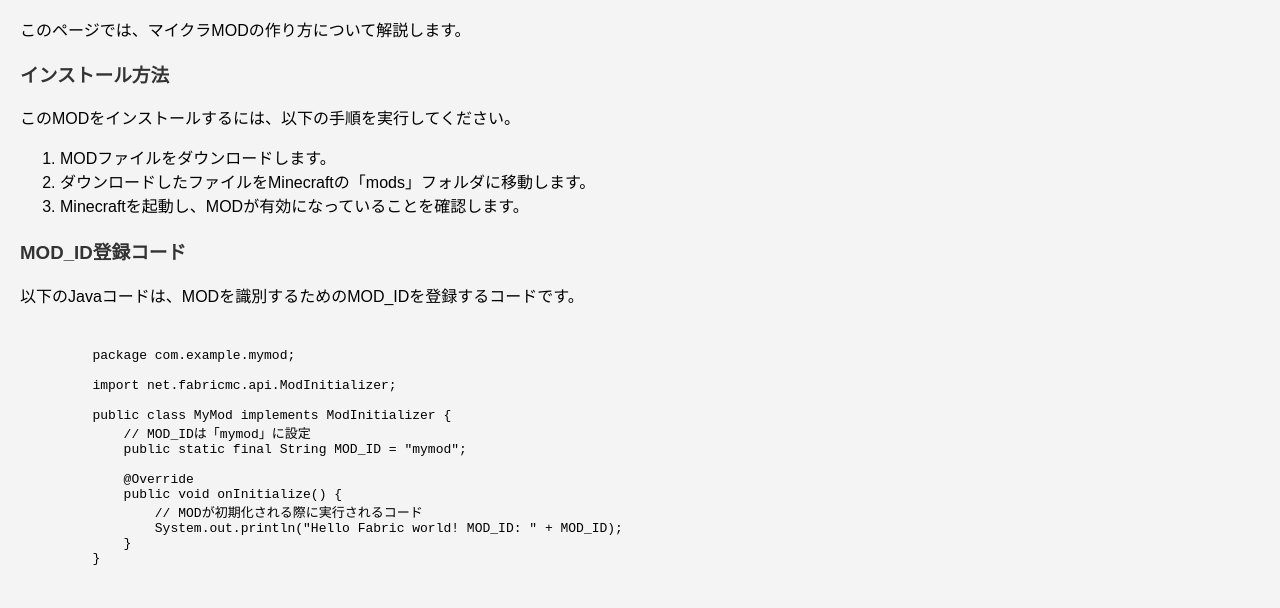
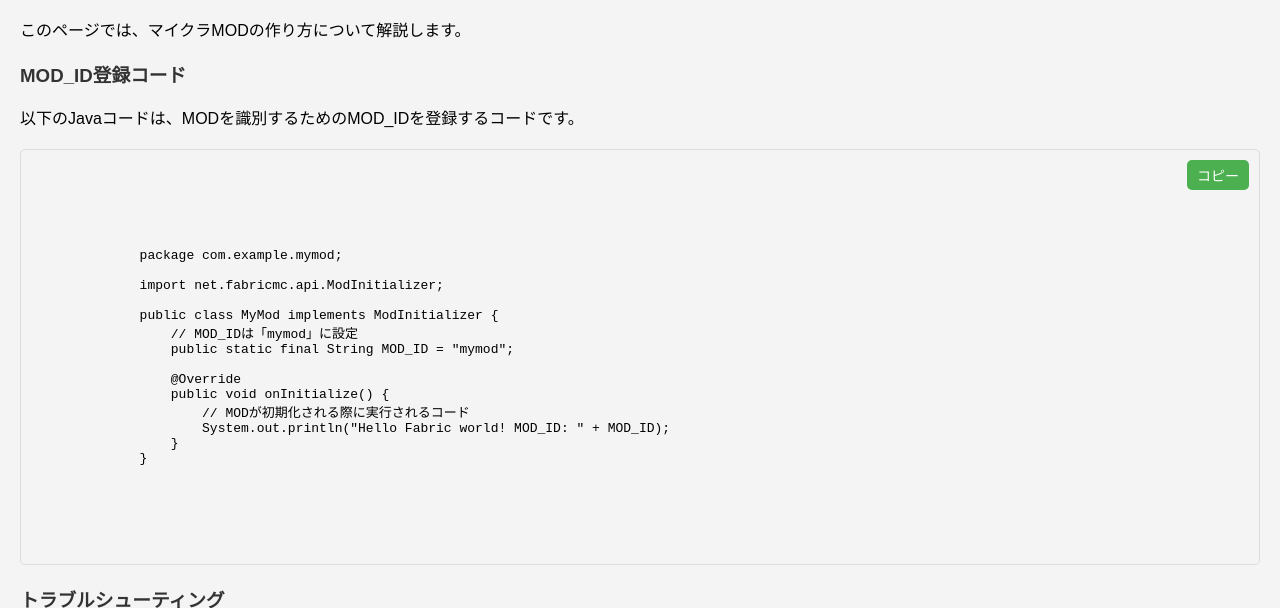
Before and after one commit to coreworldyoutube/YCMMOD, a plain HTML site: page mod-guide.html in a window 1280 px wide. Shown: the part 200-808 px from the top of the page. Drawn offline with Linux system fonts and the light colour scheme.

Commit message:
Update mod-guide.html

```diff
--- a/mod-guide.html
+++ b/mod-guide.html
@@ -5,6 +5,43 @@
   <meta name="viewport" content="width=device-width, initial-scale=1.0">
   <title>MOD解説 - マイクラMOD開発ツール</title>
   <link rel="stylesheet" href="styles.css">
+  <style>
+    /* コードブロックのスタイル */
+    .code-container {
+      position: relative;
+      border: 1px solid #ddd;
+      background-color: #f4f4f4;
+      padding: 15px;
+      border-radius: 5px;
+      font-family: monospace;
+      white-space: pre-wrap;
+      word-wrap: break-word;
+      margin: 20px 0;
+    }
+
+    /* コピーするボタンのスタイル */
+    .copy-btn {
+      position: absolute;
+      top: 10px;
+      right: 10px;
+      padding: 5px 10px;
+      background-color: #4CAF50;
+      color: white;
+      border: none;
+      border-radius: 5px;
+      cursor: pointer;
+      font-size: 14px;
+    }
+
+    .copy-btn:hover {
+      background-color: #45a049;
+    }
+
+    /* ボタンを目立たせる */
+    .copy-btn:focus {
+      outline: none;
+    }
+  </style>
 </head>
 <body>
   <header>
@@ -26,20 +63,13 @@
       <p>このページでは、マイクラMODの作り方について解説します。</p>
     </section>
 
-    <section class="installation">
-      <h3>インストール方法</h3>
-      <p>このMODをインストールするには、以下の手順を実行してください。</p>
-      <ol>
-        <li>MODファイルをダウンロードします。</li>
-        <li>ダウンロードしたファイルをMinecraftの「mods」フォルダに移動します。</li>
-        <li>Minecraftを起動し、MODが有効になっていることを確認します。</li>
-      </ol>
-    </section>
-
     <section class="usage">
       <h3>MOD_ID登録コード</h3>
       <p>以下のJavaコードは、MODを識別するためのMOD_IDを登録するコードです。</p>
-      <pre><code class="language-java">
+      <div class="code-container">
+        <button class="copy-btn" onclick="copyCode()">コピー</button>
+        <pre id="java-code">
+          <code class="language-java">
             package com.example.mymod;
 
             import net.fabricmc.api.ModInitializer;
@@ -54,7 +84,9 @@
                     System.out.println("Hello Fabric world! MOD_ID: " + MOD_ID);
                 }
             }
-      </code></pre>
+          </code>
+        </pre>
+      </div>
     </section>
 
     <section class="troubleshooting">
@@ -72,6 +104,22 @@
     <p>&copy; 2025 マイクラMOD開発ツール</p>
   </footer>
 
-  <script src="script.js"></script>
+  <script>
+    function copyCode() {
+      // Javaコードのプレースホルダーを取得
+      var code = document.getElementById("java-code").innerText;
+
+      // 一時的なテキストエリアを作成してクリップボードにコピー
+      var textarea = document.createElement("textarea");
+      textarea.value = code;
+      document.body.appendChild(textarea);
+      textarea.select();
+      document.execCommand("copy");
+      document.body.removeChild(textarea);
+
+      // コピーしたことを知らせるメッセージ
+      alert("コードがコピーされました！");
+    }
+  </script>
 </body>
 </html>
```
Lines whose indentation alone changed are shown as unchanged.
